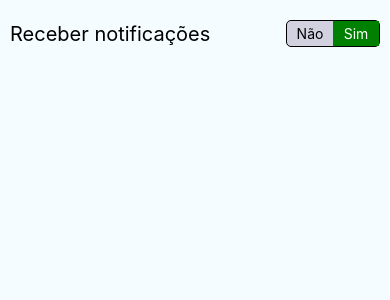
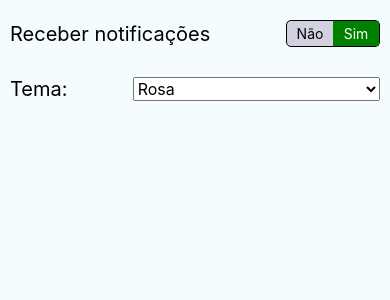
Before and after one commit to bognarjunior/AsyncStorageStudy, a React Native app: screen / in a window 390 px wide. Shown: the top 300 px of the page. Built offline with nearby package versions, Linux system fonts and the light colour scheme.

Commit message:
Create storage
Criando arquivo que será responsável por salvar  dados

```diff
--- a/App.js
+++ b/App.js
@@ -1,5 +1,5 @@
 import React, {Component} from 'react';
-import {StyleSheet, Text, View} from 'react-native';
+import {StyleSheet, Text, View, Picker} from 'react-native';
 import Toggle from './components/Toggle';
 
 
@@ -7,13 +7,26 @@ export default class App extends Component {
   constructor(props) {
     super(props);
     this.state = {
-      notifications: true
+      notifications: true,
+      theme: 'pink'
+    }
+  }
+
+  componentDidUpdate(prevProps, prevState) {
+    if (prevState.notifications !== this.state.notifications) {
+      saveConfiguration('notifications', this.state.notifications.toString());
     }
   }
 
   onToggleNotifications = () => {
     this.setState({
       notifications: !this.state.notifications
+    })
+  };
+
+  onThemeChange = (value) => {
+    this.setState({
+      theme: value
     })
   }
 
@@ -27,6 +40,17 @@ export default class App extends Component {
             value={this.state.notifications}
             onToggle={this.onToggleNotifications}
           />
+        </View>
+        <View style={styles.choosePicker}>
+          <Text  style={styles.labelPicker}>Tema:</Text>
+          <Picker style={{ flex: 2}}
+            selectedValue={this.state.theme}
+            onValueChange={this.onThemeChange}
+          >
+            <Picker.Item label="Azul" value="blue" />
+            <Picker.Item label="Rosa" value="pink" />
+            <Picker.Item label="Verde" value="green" />
+          </Picker>
         </View>
       </View>
     );
@@ -48,5 +72,15 @@ const styles = StyleSheet.create({
   labelNotification: {
     fontSize: 20,
     flex: 3
+  },
+  choosePicker: {
+    marginTop: 30,
+    flexDirection: 'row',
+    justifyContent: 'space-between',
+    alignItems: 'center',
+  },
+  labelPicker: {
+    fontSize: 20,
+    flex: 1
   }
 });
```
Also changed, not shown: storage.js (added, +9 -0 lines).
